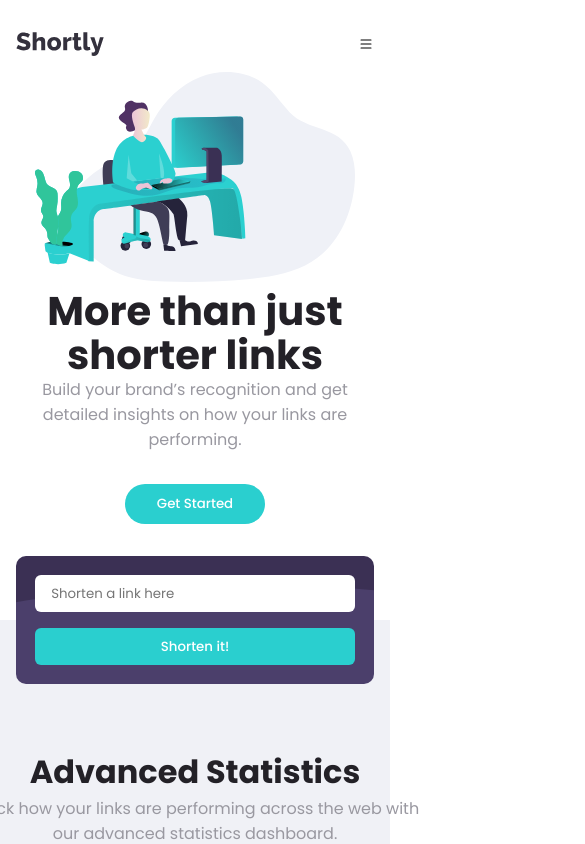
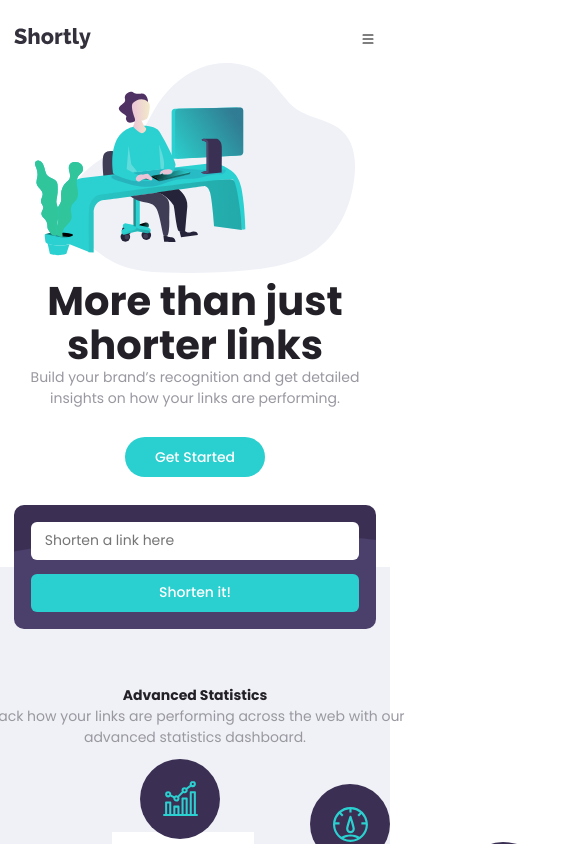
Before and after one commit to chalobonDen/URL-shortening-API-landing-page-challenge-hub, a React (Create React App) app: page / in a window 390 px wide. Shown: the top 844 px of the page, 585 px wide, since content can reach past the window. Built offline with nearby package versions, Linux system fonts and the light colour scheme.

Commit message:
edit font-size

```diff
--- a/src/App.css
+++ b/src/App.css
@@ -18,3 +18,9 @@ button {
 button:hover {
   background: #99e3e2;
 }
+
+@media screen and (max-width: 414px) {
+  * {
+    font-size: 14px;
+  }
+}
```
